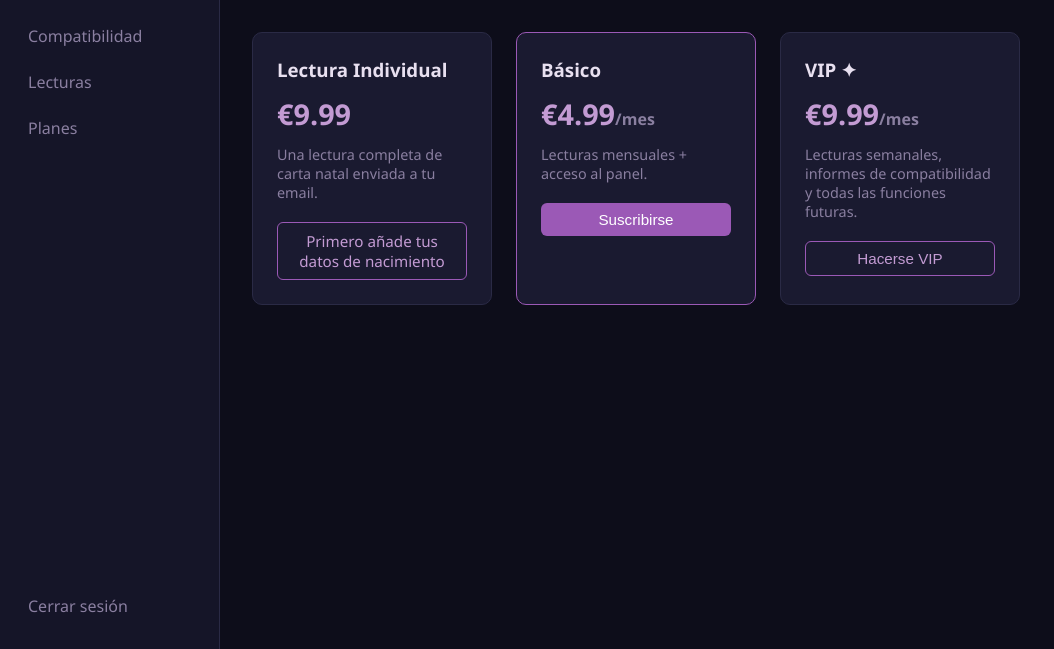
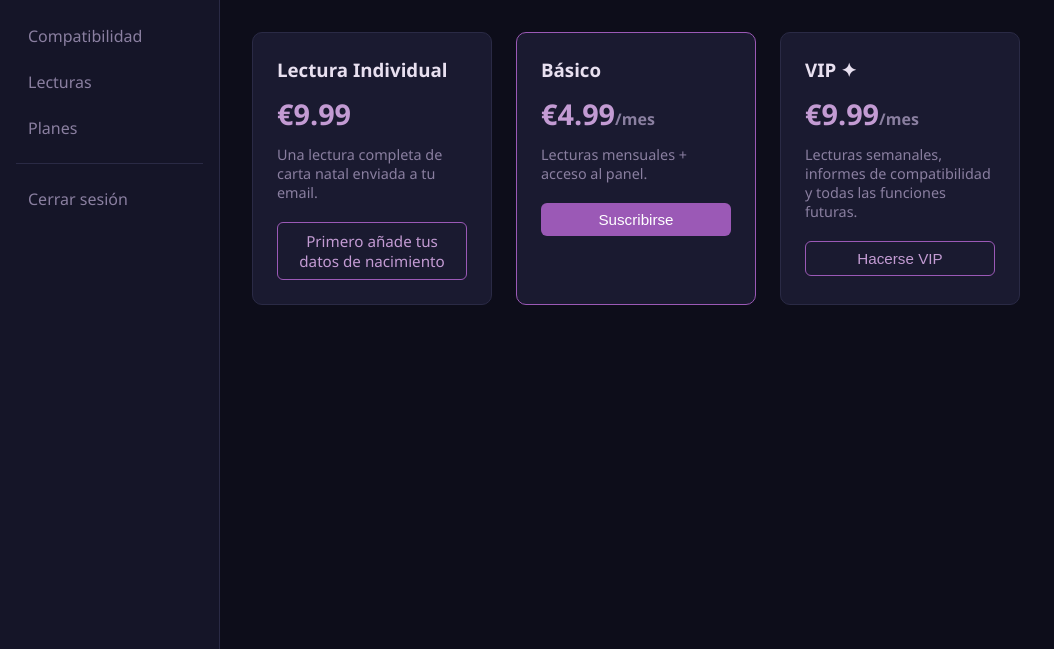
Before and after one commit to llforeman/astronode, a Flask app: page /billing/pricing in a window 1280 px wide. Shown: the part 151-800 px from the top of the page, without its empty margins (0-1054 px from the left). Run offline with Flask 3, Linux system fonts and the light colour scheme; parts of the project's set-up code (start-up, migrations or seed data) failed here and were passed over.

Commit message:
fix: move cerrar sesión next to nav links instead of bottom of sidebar
Co-Authored-By: Claude Sonnet 4.6 <noreply@anthropic.com>

```diff
--- a/templates/base.html
+++ b/templates/base.html
@@ -62,7 +62,7 @@
     .sidebar .logo { font-size: 1.3rem; font-weight: 700; color: var(--accent-light); margin-bottom: 1rem; letter-spacing: 2px; white-space: nowrap; }
     .sidebar a { color: var(--text-muted); padding: 0.5rem 0.75rem; border-radius: 6px; display: block; transition: all 0.2s; white-space: nowrap; }
     .sidebar a:hover, .sidebar a.active { background: var(--border); color: var(--text); text-decoration: none; }
-    .sidebar .sidebar-spacer { flex: 1; }
+
 
     /* ── Mobile overlay ── */
     .sidebar-overlay {
@@ -175,7 +175,7 @@
     {% if current_user.role == 'superadmin' %}
     <a href="{{ url_for('admin.index') }}">Admin</a>
     {% endif %}
-    <div class="sidebar-spacer"></div>
+    <hr style="border:none; border-top:1px solid var(--border); margin: 0.5rem 0;">
     <a href="{{ url_for('auth.logout') }}" style="color:var(--text-muted)">Cerrar sesión</a>
   </nav>
 
```
